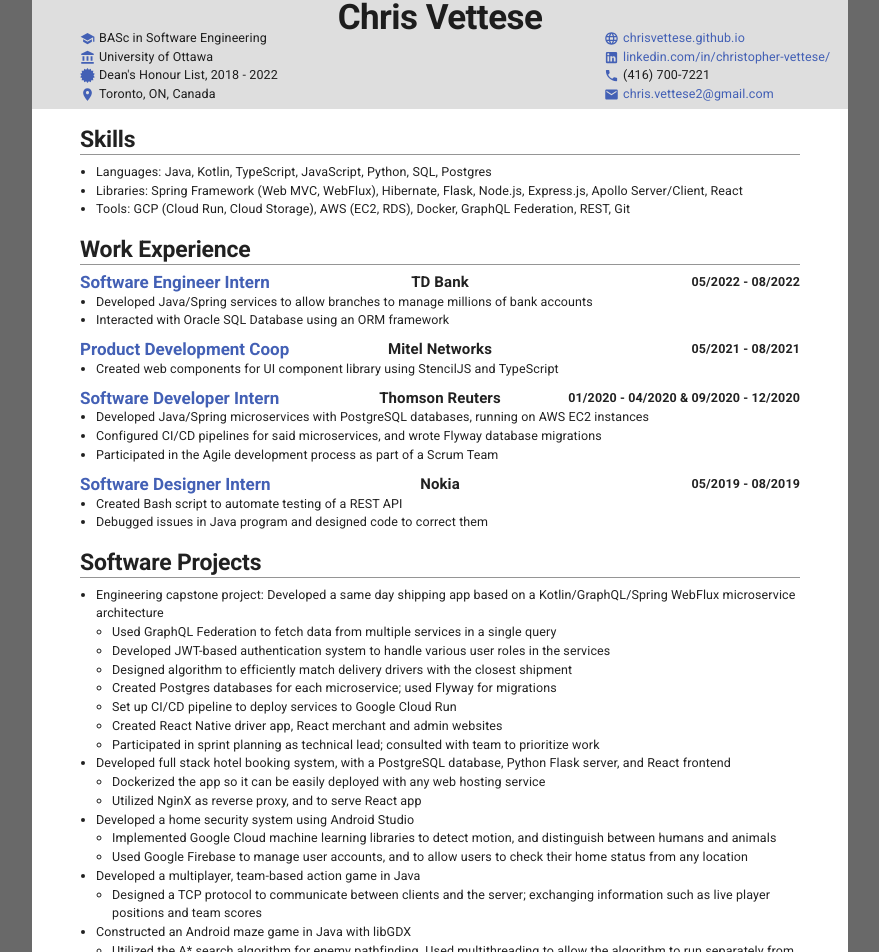
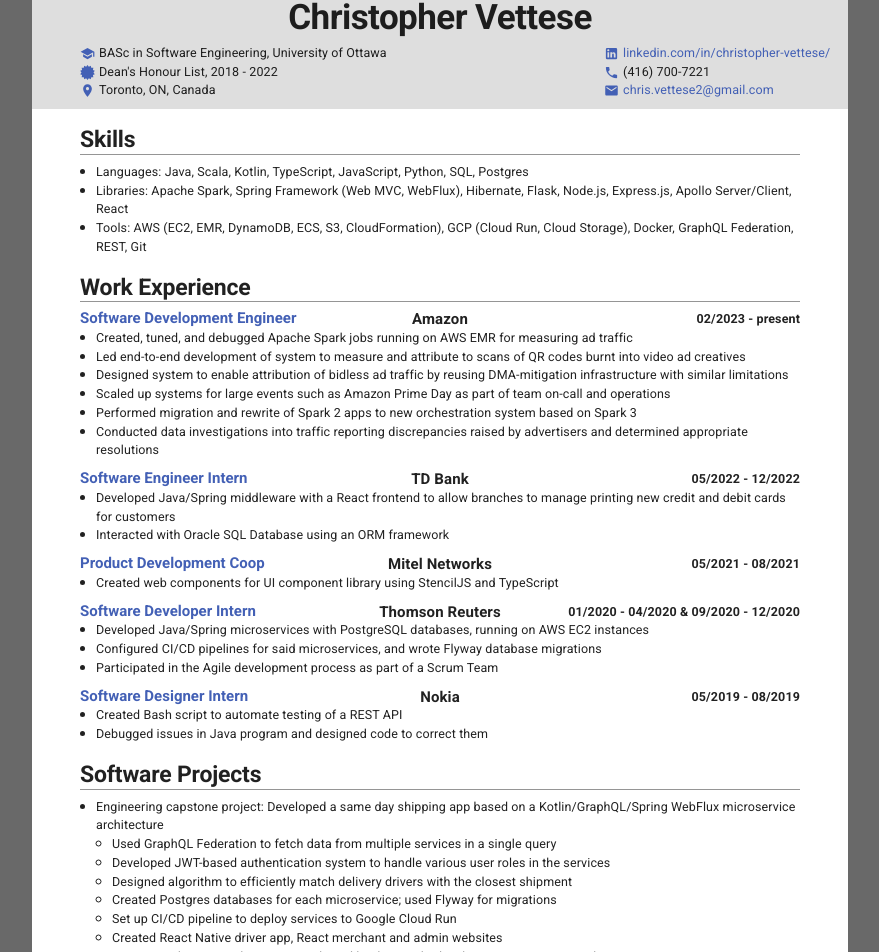
Before and after one commit to chrisvettese/resume, a React (Create React App) app: page / in a window 1280 px wide. Shown: the part 136-1088 px from the top of the page, without its empty margins (200-1079 px from the left). Built offline with nearby package versions, Linux system fonts and the light colour scheme.

Commit message:
Update resume

```diff
--- a/src/App.jsx
+++ b/src/App.jsx
@@ -30,15 +30,15 @@
       fontWeight: "bold",
     },
     h3: {
-      fontSize: "17px",
+      fontSize: "15px",
       fontWeight: "bold",
       color: Primary,
     },
     h4: {
       fontSize: "15px",
       fontWeight: "bold",
-    },
-  },
+    }
+  }
 });
 
 function printDiv() {
--- a/src/Constants.jsx
+++ b/src/Constants.jsx
@@ -1,9 +1,14 @@
 import { Divider, styled } from "@mui/material";
 
-export const ListContainer = styled("ul")({
+export const ListContainer = styled('ul')({
   margin: 0,
   paddingLeft: "1rem",
 });
+
+export const ListPoint = styled('li')({
+  fontSize: "15px",
+  lineHeight: 0
+})
 
 export const Primary = "#4360b5";
 export const LightGrey = "#dedede";
@@ -12,11 +17,24 @@
 
 export const Jobs = [
   {
+    title: "Software Development Engineer",
+    company: "Amazon",
+    dates: "02/2023 - present",
+    points: [
+      "Created, tuned, and debugged Apache Spark jobs running on AWS EMR for measuring ad traffic",
+      "Led end-to-end development of system to measure and attribute to scans of QR codes burnt into video ad creatives",
+      "Designed system to enable attribution of bidless ad traffic by reusing DMA-mitigation infrastructure with similar limitations",
+      "Scaled up systems for large events such as Amazon Prime Day as part of team on-call and operations",
+      "Performed migration and rewrite of Spark 2 apps to new orchestration system based on Spark 3",
+      "Conducted data investigations into traffic reporting discrepancies raised by advertisers and determined appropriate resolutions"
+    ]
+  },
+  {
     title: "Software Engineer Intern",
     company: "TD Bank",
-    dates: "05/2022 - 08/2022",
+    dates: "05/2022 - 12/2022",
     points: [
-      "Developed Java/Spring services to allow branches to manage millions of bank accounts",
+      "Developed Java/Spring middleware with a React frontend to allow branches to manage printing new credit and debit cards for customers",
       "Interacted with Oracle SQL Database using an ORM framework"
     ],
   },
@@ -67,29 +85,9 @@
     point:
       "Developed full stack hotel booking system, with a PostgreSQL database, Python Flask server, and React frontend",
     subpoints: [
-      "Dockerized the app so it can be easily deployed with any web hosting service",
-      "Utilized NginX as reverse proxy, and to serve React app",
+      "Dockerized the app so it can be easily deployed with any web hosting service"
     ],
-  },
-  {
-    point: "Developed a home security system using Android Studio",
-    subpoints: [
-      "Implemented Google Cloud machine learning libraries to detect motion, and distinguish between humans and animals",
-      "Used Google Firebase to manage user accounts, and to allow users to check their home status from any location",
-    ],
-  },
-  {
-    point: "Developed a multiplayer, team-based action game in Java",
-    subpoints: [
-      "Designed a TCP protocol to communicate between clients and the server; exchanging information such as live player positions and team scores",
-    ],
-  },
-  {
-    point: "Constructed an Android maze game in Java with libGDX",
-    subpoints: [
-      "Utilized the A* search algorithm for enemy pathfinding. Used multithreading to allow the algorithm to run separately from the rendering thread, to improve the framerate",
-    ],
-  },
+  }
 ];
 
 export function SectionDivider() {
--- a/src/Header.jsx
+++ b/src/Header.jsx
@@ -1,9 +1,7 @@
 import { SideMargin, LightGrey, Primary } from "./Constants";
 import { Box, Grid, Link, SvgIcon, Typography } from "@mui/material";
 import SchoolIcon from "@mui/icons-material/School";
-import AccountBalanceIcon from "@mui/icons-material/AccountBalance";
 import LocationOnIcon from "@mui/icons-material/LocationOn";
-import LanguageIcon from "@mui/icons-material/Language";
 import PhoneIcon from "@mui/icons-material/Phone";
 import EmailIcon from "@mui/icons-material/Email";
 import LinkedInIcon from "@mui/icons-material/LinkedIn";
@@ -24,9 +22,9 @@
       }}
     >
       <Typography variant="h1" align="center" style={{ paddingTop: "0.3in" }}>
-        Chris Vettese
+        Christopher Vettese
       </Typography>
-      <Grid container style={{ paddingLeft: SideMargin, marginTop: "-10px" }}>
+      <Grid container style={{ paddingLeft: SideMargin, marginTop: "5px" }}>
         <Grid item xs={6}>
           <Box
             sx={{
@@ -42,23 +40,8 @@
               }}
             />
             <Typography sx={{ ml: 0.5 }}>
-              BASc in Software Engineering
+              BASc in Software Engineering, University of Ottawa
             </Typography>
-          </Box>
-          <Box
-            sx={{
-              display: "flex",
-              alignItems: "center",
-            }}
-          >
-            <AccountBalanceIcon
-              sx={{
-                color: Primary,
-                width: "15px",
-                height: "15px",
-              }}
-            />
-            <Typography sx={{ ml: 0.5 }}>University of Ottawa</Typography>
           </Box>
           <Box
             sx={{
@@ -97,28 +80,6 @@
         </Grid>
         <Grid item xs={6}>
           <Box sx={{ ml: "140px" }}>
-            <Box
-              sx={{
-                display: "flex",
-                alignItems: "center",
-              }}
-            >
-              <LanguageIcon
-                sx={{
-                  color: Primary,
-                  width: "15px",
-                  height: "15px",
-                }}
-              />
-              <Typography>
-                <HeaderLink
-                  href="https://chrisvettese.github.io/"
-                  target="_blank"
-                >
-                  chrisvettese.github.io
-                </HeaderLink>
-              </Typography>
-            </Box>
             <Box
               sx={{
                 display: "flex",
--- a/src/Projects.jsx
+++ b/src/Projects.jsx
@@ -3,6 +3,7 @@
   ProjectList,
   SectionDivider,
   SideMargin,
+  ListPoint
 } from "./Constants";
 import { Box, Typography } from "@mui/material";
 import { Fragment } from "react";
@@ -22,15 +23,15 @@
         {ProjectList.map((project, index) => {
           return (
             <Fragment key={index}>
-              <li>
+              <ListPoint>
                 <Typography>{project.point}</Typography>
-              </li>
+              </ListPoint>
               <ListContainer>
                 {project.subpoints.map((subpoint, sIndex) => {
                   return (
-                    <li key={sIndex}>
+                    <ListPoint key={sIndex}>
                       <Typography>{subpoint}</Typography>
-                    </li>
+                    </ListPoint>
                   );
                 })}
               </ListContainer>
--- a/src/Skills.jsx
+++ b/src/Skills.jsx
@@ -1,4 +1,4 @@
-import { SideMargin, SectionDivider, ListContainer } from "./Constants";
+import { SideMargin, SectionDivider, ListContainer, ListPoint } from "./Constants";
 import { Box, Typography } from "@mui/material";
 
 function Skills() {
@@ -13,24 +13,24 @@
       <Typography variant="h2">Skills</Typography>
       <SectionDivider />
       <ListContainer>
-        <li>
+        <ListPoint>
           <Typography>
-            Languages: Java, Kotlin, TypeScript, JavaScript, Python, SQL,
+            Languages: Java, Scala, Kotlin, TypeScript, JavaScript, Python, SQL,
             Postgres
           </Typography>
-        </li>
-        <li>
+        </ListPoint>
+        <ListPoint>
           <Typography>
-            Libraries: Spring Framework (Web MVC, WebFlux), Hibernate, Flask,
+            Libraries: Apache Spark, Spring Framework (Web MVC, WebFlux), Hibernate, Flask,
             Node.js, Express.js, Apollo Server/Client, React
           </Typography>
-        </li>
-        <li>
+        </ListPoint>
+        <ListPoint>
           <Typography>
-            Tools: GCP (Cloud Run, Cloud Storage), AWS (EC2, RDS), Docker,
+            Tools: AWS (EC2, EMR, DynamoDB, ECS, S3, CloudFormation), GCP (Cloud Run, Cloud Storage), Docker,
             GraphQL Federation, REST, Git
           </Typography>
-        </li>
+        </ListPoint>
       </ListContainer>
     </Box>
   );
--- a/src/Work.jsx
+++ b/src/Work.jsx
@@ -1,4 +1,4 @@
-import { Jobs, ListContainer, SectionDivider, SideMargin } from "./Constants";
+import { Jobs, ListContainer, SectionDivider, SideMargin, ListPoint } from "./Constants";
 import { Box, Typography } from "@mui/material";
 
 function Work() {
@@ -44,9 +44,9 @@
             <ListContainer>
               {job.points.map((point, pIndex) => {
                 return (
-                  <li key={pIndex}>
+                  <ListPoint key={pIndex}>
                     <Typography>{point}</Typography>
-                  </li>
+                  </ListPoint>
                 );
               })}
             </ListContainer>
```
